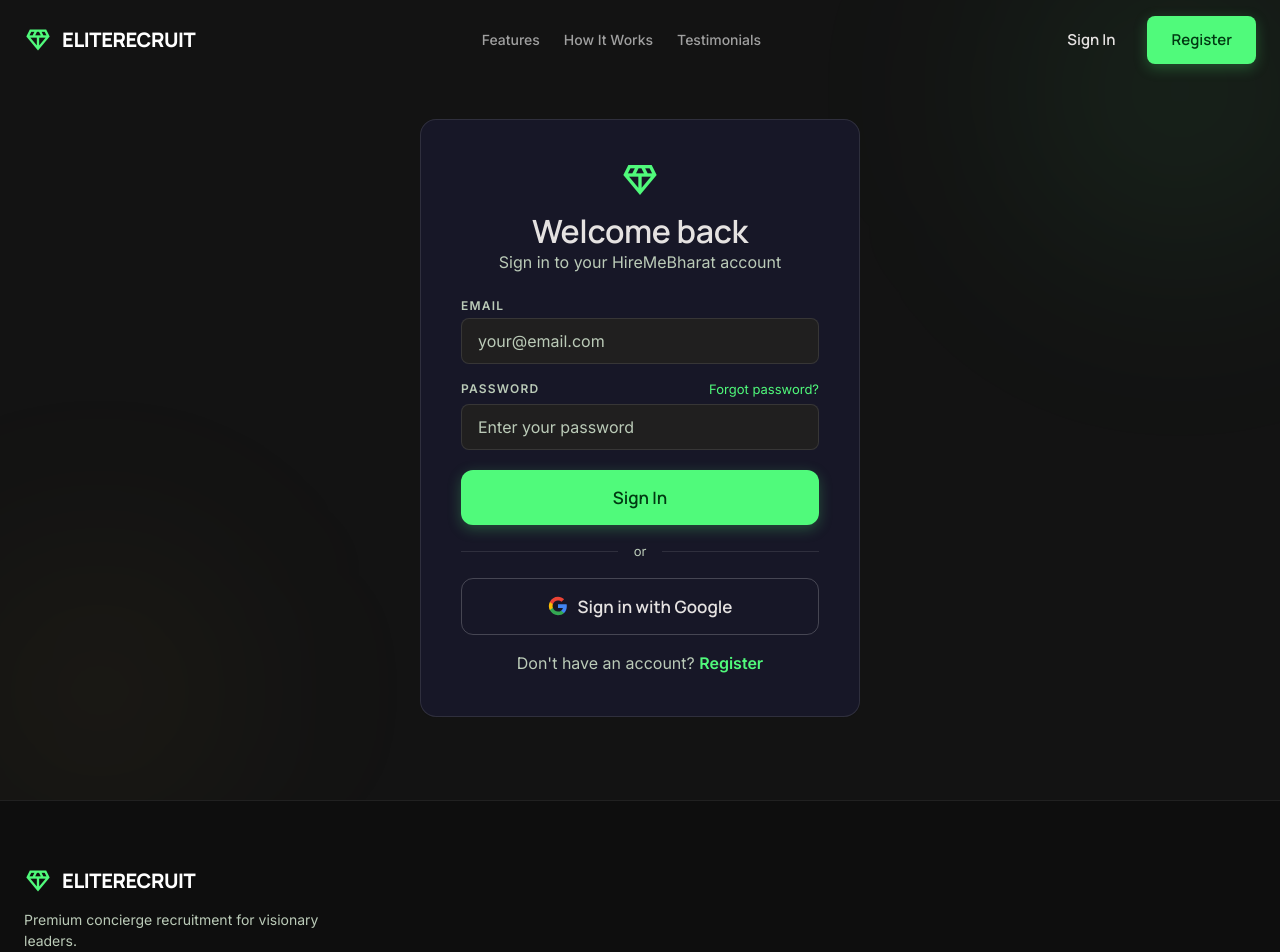
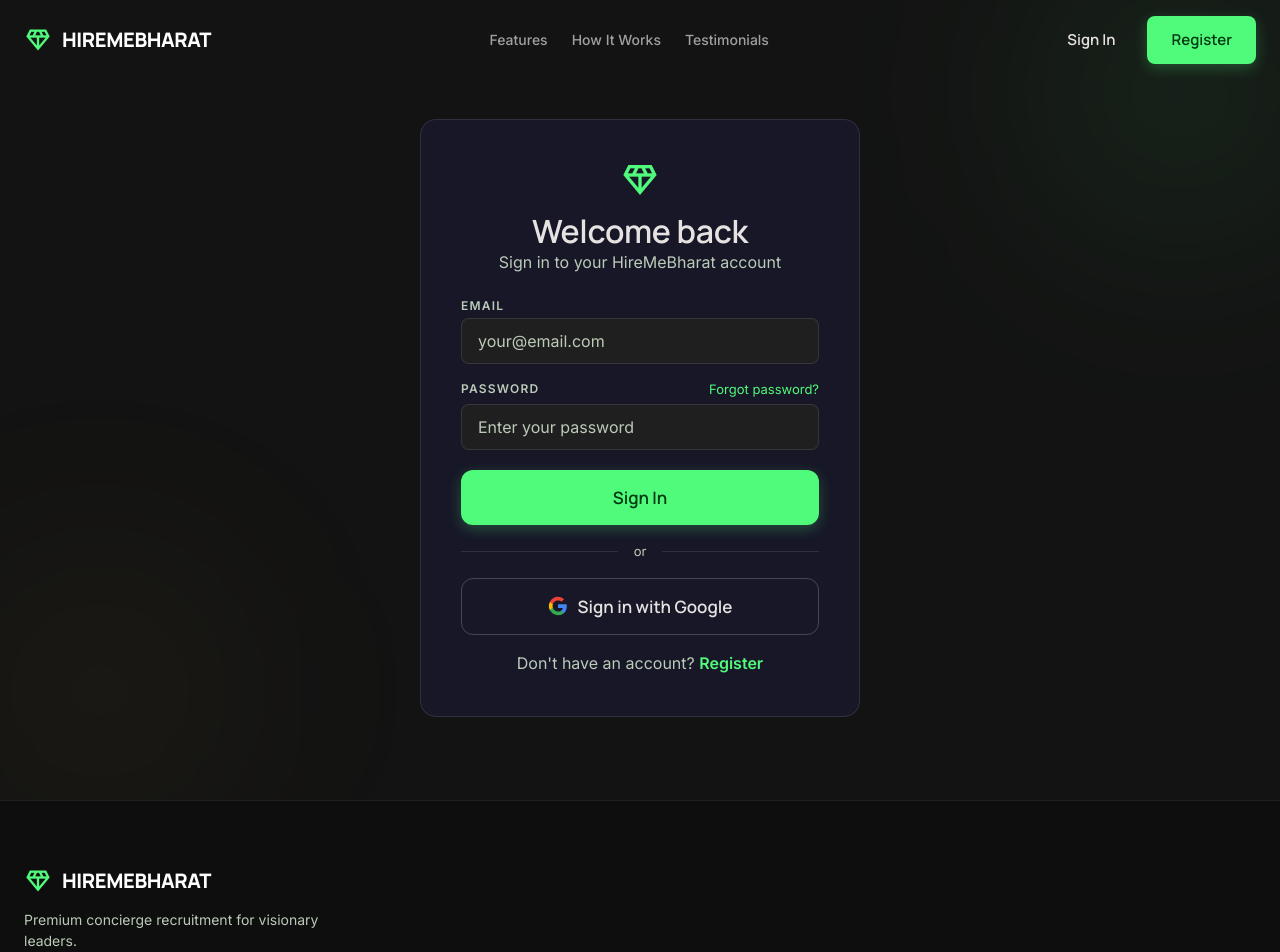
Before and after one commit to JishnuOrthodontics/HireMeBharat, a React (Vite) app in the folder apps/web/: page /signin in a window 1280 px wide. Shown: the top 952 px of the page. Built offline with nearby package versions, Linux system fonts and the light colour scheme; no server answers.

Commit message:
chore: correct platform brand spelling to HireMeBharat

```diff
--- a/apps/web/src/layouts/PublicLayout.tsx
+++ b/apps/web/src/layouts/PublicLayout.tsx
@@ -25,7 +25,7 @@
         <div className="container header-inner">
           <Link to="/" className="logo">
             <span className="material-symbols-outlined logo-icon">diamond</span>
-            <span className="logo-text">ELITERECRUIT</span>
+            <span className="logo-text">HIREMEBHARAT</span>
           </Link>
 
           <nav className="header-nav desktop-only">
@@ -70,7 +70,7 @@
           <div className="footer-brand">
             <div className="footer-logo">
               <span className="material-symbols-outlined logo-icon">diamond</span>
-              <span className="logo-text">ELITERECRUIT</span>
+              <span className="logo-text">HIREMEBHARAT</span>
             </div>
             <p className="footer-tagline">Premium concierge recruitment for visionary leaders.</p>
           </div>
--- a/apps/web/src/pages/employer/EmployerMessages.tsx
+++ b/apps/web/src/pages/employer/EmployerMessages.tsx
@@ -47,7 +47,7 @@
               displayName: 'Michael Rodriguez',
               initials: 'MR',
               headline: 'Enterprise Account Director',
-              lastMessage: 'Welcome to EliteRecruit! How can I help you today?',
+              lastMessage: 'Welcome to HireMeBharat! How can I help you today?',
               lastMessageAt: new Date().toISOString(),
             },
           ]);
```
Also changed, not shown: 1 other file (tests, documents, lock files or other folders).
